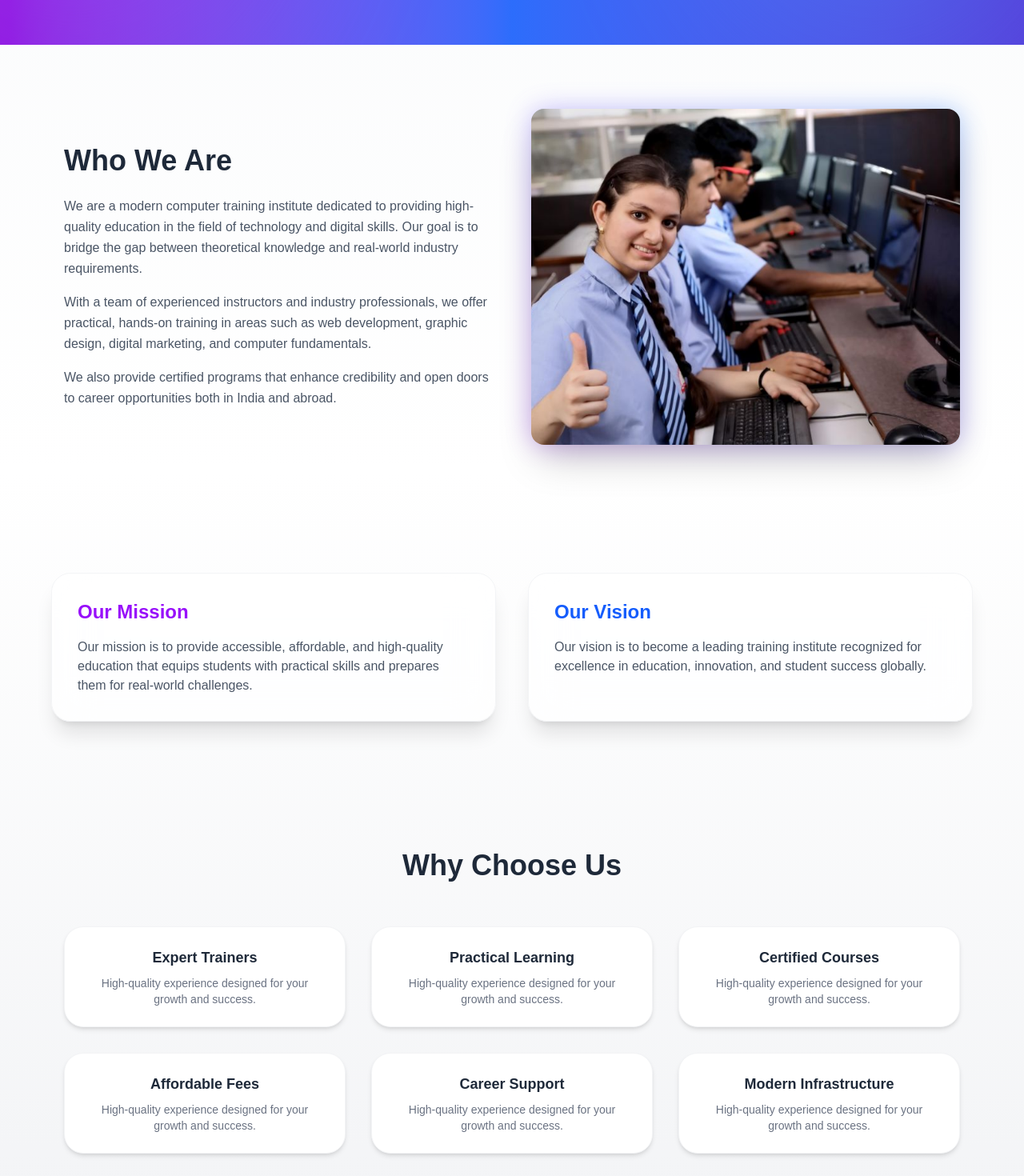
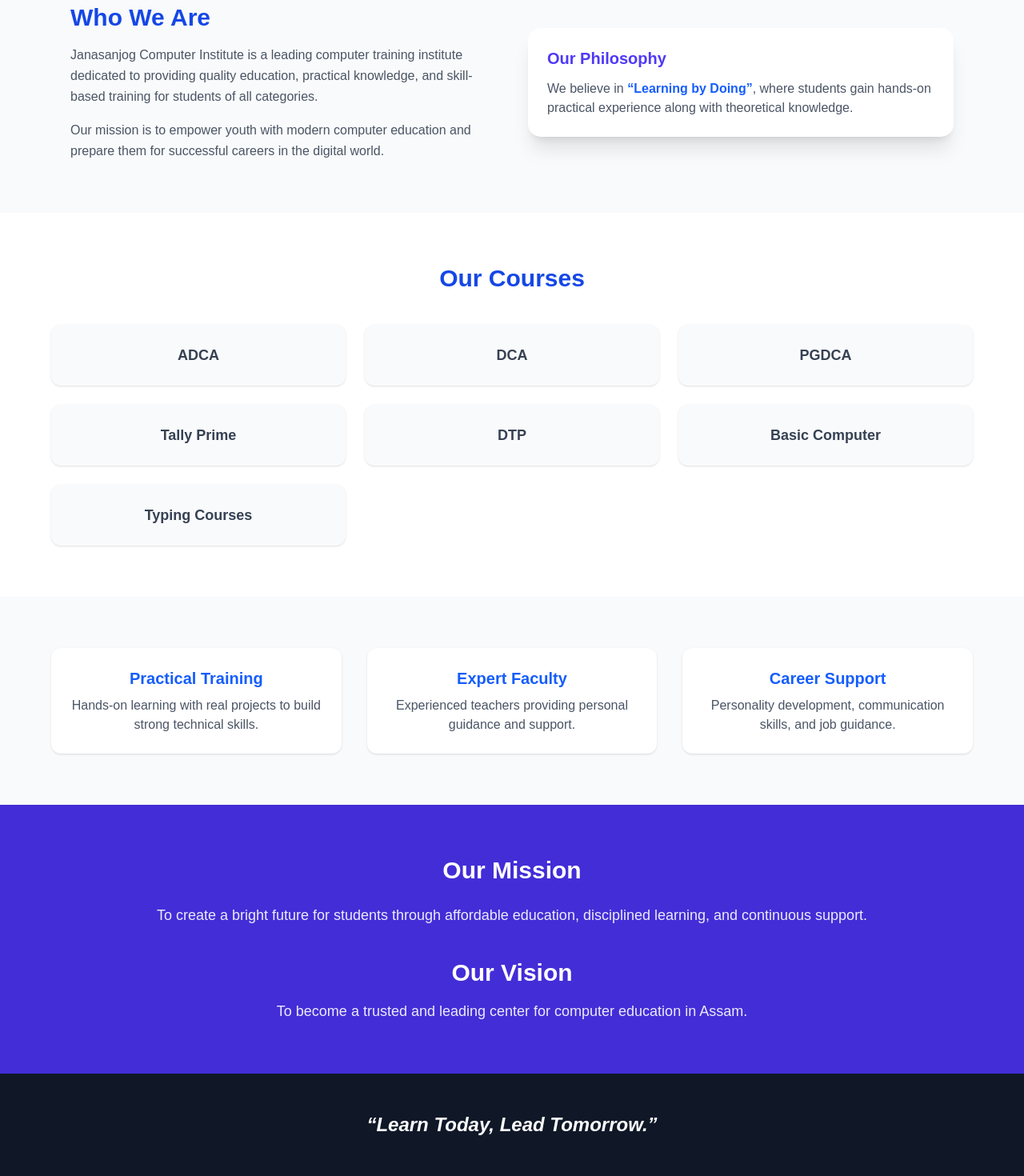
Before and after one commit to jgcomputer10-spec/jg-institute, a Next.js app: page /about in a window 1280 px wide. Shown: the part 340-1810 px from the top of the page at 80% size. Built offline with nearby package versions, Linux system fonts and the light colour scheme.

Commit message:
qust bank

```diff
--- a/package.json
+++ b/package.json
@@ -11,6 +11,7 @@
   "dependencies": {
     "@iconify/react": "^6.0.2",
     "appwrite": "^24.1.1",
+    "framer-motion": "^12.38.0",
     "next": "16.2.1",
     "react": "19.2.4",
     "react-dom": "19.2.4",
--- a/src/app/about/page.jsx
+++ b/src/app/about/page.jsx
@@ -1,129 +1,141 @@
 "use client";
 
-export default function AboutPage() {
+import { motion } from "framer-motion";
+
+export default function AboutUs() {
   return (
-    <div className="pt-24 bg-gradient-to-b from-gray-50 via-white to-gray-100">
+    <div className="bg-gray-50 text-gray-800">
 
       {/* HERO SECTION */}
-      <section className="relative text-white py-20 px-4 text-center overflow-hidden">
+      <section className="bg-gradient-to-r from-blue-600 to-indigo-700 text-white py-20 px-6 text-center">
+        <motion.h1
+          initial={{ opacity: 0, y: -20 }}
+          animate={{ opacity: 1, y: 0 }}
+          transition={{ duration: 0.6 }}
+          className="text-4xl md:text-5xl font-bold mb-4"
+        >
+          About Janasanjog Computer Institute
+        </motion.h1>
+        <p className="max-w-2xl mx-auto text-lg opacity-90">
+          Empowering youth with modern computer education and shaping future professionals.
+        </p>
+      </section>
 
-        {/* BACKGROUND GLOW */}
-        <div className="absolute inset-0 bg-gradient-to-r from-purple-700 via-blue-600 to-indigo-700 opacity-90"></div>
-        <div className="absolute w-[500px] h-[500px] bg-purple-500 rounded-full blur-[120px] opacity-30 -top-40 -left-40"></div>
-        <div className="absolute w-[400px] h-[400px] bg-blue-400 rounded-full blur-[120px] opacity-30 bottom-0 right-0"></div>
+      {/* ABOUT CONTENT */}
+      <section className="max-w-6xl mx-auto px-6 py-16 grid md:grid-cols-2 gap-10 items-center">
 
-        <div className="relative z-10">
-          <h1 className="text-4xl md:text-6xl font-extrabold mb-6 tracking-tight">
-            About Our Institute
-          </h1>
-          <p className="max-w-2xl mx-auto text-base md:text-lg text-gray-200">
-            Empowering students with practical skills, certified training, and career-focused education.
+        <div>
+          <h2 className="text-3xl font-bold mb-4 text-blue-700">
+            Who We Are
+          </h2>
+          <p className="text-gray-600 leading-relaxed mb-4">
+            Janasanjog Computer Institute is a leading computer training institute dedicated
+            to providing quality education, practical knowledge, and skill-based training for
+            students of all categories.
           </p>
+          <p className="text-gray-600 leading-relaxed">
+            Our mission is to empower youth with modern computer education and prepare them
+            for successful careers in the digital world.
+          </p>
+        </div>
+
+        <div className="bg-white shadow-xl rounded-2xl p-6">
+          <h3 className="text-xl font-semibold mb-3 text-indigo-600">
+            Our Philosophy
+          </h3>
+          <p className="text-gray-600">
+            We believe in <span className="font-semibold text-blue-600">“Learning by Doing”</span>,
+            where students gain hands-on practical experience along with theoretical knowledge.
+          </p>
+        </div>
+
+      </section>
+
+      {/* COURSES */}
+      <section className="bg-white py-16 px-6">
+        <div className="max-w-6xl mx-auto text-center">
+          <h2 className="text-3xl font-bold text-blue-700 mb-10">
+            Our Courses
+          </h2>
+
+          <div className="grid sm:grid-cols-2 md:grid-cols-3 gap-6">
+            {[
+              "ADCA",
+              "DCA",
+              "PGDCA",
+              "Tally Prime",
+              "DTP",
+              "Basic Computer",
+              "Typing Courses"
+            ].map((course, index) => (
+              <div
+                key={index}
+                className="bg-gray-50 p-6 rounded-xl shadow hover:shadow-lg transition"
+              >
+                <h3 className="font-semibold text-lg text-gray-700">
+                  {course}
+                </h3>
+              </div>
+            ))}
+          </div>
         </div>
       </section>
 
-      {/* ABOUT CONTENT */}
-      <section className="py-20 px-4 max-w-6xl mx-auto">
-        <div className="grid md:grid-cols-2 gap-12 items-center">
+      {/* FEATURES */}
+      <section className="py-16 px-6 bg-gray-50">
+        <div className="max-w-6xl mx-auto grid md:grid-cols-3 gap-8 text-center">
 
-          {/* LEFT TEXT */}
-          <div>
-            <h2 className="text-3xl md:text-4xl font-bold mb-6 text-gray-800">
-              Who We Are
-            </h2>
-
-            <p className="text-gray-600 mb-4 leading-relaxed">
-              We are a modern computer training institute dedicated to providing high-quality
-              education in the field of technology and digital skills. Our goal is to bridge
-              the gap between theoretical knowledge and real-world industry requirements.
-            </p>
-
-            <p className="text-gray-600 mb-4 leading-relaxed">
-              With a team of experienced instructors and industry professionals, we offer
-              practical, hands-on training in areas such as web development, graphic design,
-              digital marketing, and computer fundamentals.
-            </p>
-
-            <p className="text-gray-600 leading-relaxed">
-              We also provide certified programs that enhance credibility and open doors
-              to career opportunities both in India and abroad.
+          <div className="bg-white p-6 rounded-xl shadow">
+            <h3 className="font-semibold text-xl text-blue-600 mb-2">
+              Practical Training
+            </h3>
+            <p className="text-gray-600">
+              Hands-on learning with real projects to build strong technical skills.
             </p>
           </div>
 
-          {/* RIGHT IMAGE */}
-          <div className="relative group">
-            <div className="absolute inset-0 bg-gradient-to-tr from-purple-500 to-blue-500 rounded-2xl blur-lg opacity-40 group-hover:opacity-70 transition"></div>
+          <div className="bg-white p-6 rounded-xl shadow">
+            <h3 className="font-semibold text-xl text-blue-600 mb-2">
+              Expert Faculty
+            </h3>
+            <p className="text-gray-600">
+              Experienced teachers providing personal guidance and support.
+            </p>
+          </div>
 
-            <img
-              src="/about.jpg"
-              alt="About Us"
-              className="relative w-full h-[350px] md:h-[420px] object-cover rounded-2xl shadow-2xl transform group-hover:scale-105 transition duration-500"
-            />
+          <div className="bg-white p-6 rounded-xl shadow">
+            <h3 className="font-semibold text-xl text-blue-600 mb-2">
+              Career Support
+            </h3>
+            <p className="text-gray-600">
+              Personality development, communication skills, and job guidance.
+            </p>
           </div>
 
         </div>
       </section>
 
       {/* MISSION & VISION */}
-      <section className="py-20 px-4">
-        <div className="max-w-6xl mx-auto grid md:grid-cols-2 gap-10">
+      <section className="bg-indigo-700 text-white py-16 px-6 text-center">
+        <div className="max-w-4xl mx-auto">
+          <h2 className="text-3xl font-bold mb-6">Our Mission</h2>
+          <p className="mb-10 text-lg opacity-90">
+            To create a bright future for students through affordable education,
+            disciplined learning, and continuous support.
+          </p>
 
-          {/* CARD */}
-          <div className="bg-white/70 backdrop-blur-xl p-8 rounded-3xl shadow-xl hover:shadow-2xl transition border border-gray-100">
-            <h3 className="text-2xl font-semibold mb-4 text-purple-600">
-              Our Mission
-            </h3>
-            <p className="text-gray-600">
-              Our mission is to provide accessible, affordable, and high-quality education
-              that equips students with practical skills and prepares them for real-world challenges.
-            </p>
-          </div>
-
-          {/* CARD */}
-          <div className="bg-white/70 backdrop-blur-xl p-8 rounded-3xl shadow-xl hover:shadow-2xl transition border border-gray-100">
-            <h3 className="text-2xl font-semibold mb-4 text-blue-600">
-              Our Vision
-            </h3>
-            <p className="text-gray-600">
-              Our vision is to become a leading training institute recognized for excellence
-              in education, innovation, and student success globally.
-            </p>
-          </div>
-
+          <h2 className="text-3xl font-bold mb-4">Our Vision</h2>
+          <p className="text-lg opacity-90">
+            To become a trusted and leading center for computer education in Assam.
+          </p>
         </div>
       </section>
 
-      {/* WHY CHOOSE US */}
-      <section className="py-20 px-4 max-w-6xl mx-auto text-center">
-
-        <h2 className="text-3xl md:text-4xl font-bold mb-14 text-gray-800">
-          Why Choose Us
-        </h2>
-
-        <div className="grid sm:grid-cols-2 md:grid-cols-3 gap-8">
-
-          {[
-            "Expert Trainers",
-            "Practical Learning",
-            "Certified Courses",
-            "Affordable Fees",
-            "Career Support",
-            "Modern Infrastructure",
-          ].map((item, i) => (
-            <div
-              key={i}
-              className="group bg-white p-6 rounded-3xl shadow-md hover:shadow-2xl transition transform hover:-translate-y-2 border border-gray-100"
-            >
-              <h4 className="font-semibold mb-2 text-lg text-gray-800 group-hover:text-purple-600 transition">
-                {item}
-              </h4>
-              <p className="text-gray-500 text-sm">
-                High-quality experience designed for your growth and success.
-              </p>
-            </div>
-          ))}
-
-        </div>
+      {/* FOOTER QUOTE */}
+      <section className="py-12 text-center bg-gray-900 text-white">
+        <h3 className="text-2xl font-semibold italic">
+          “Learn Today, Lead Tomorrow.”
+        </h3>
       </section>
 
     </div>
```
Also changed, not shown: 1 other file (tests, documents, lock files or other folders).
